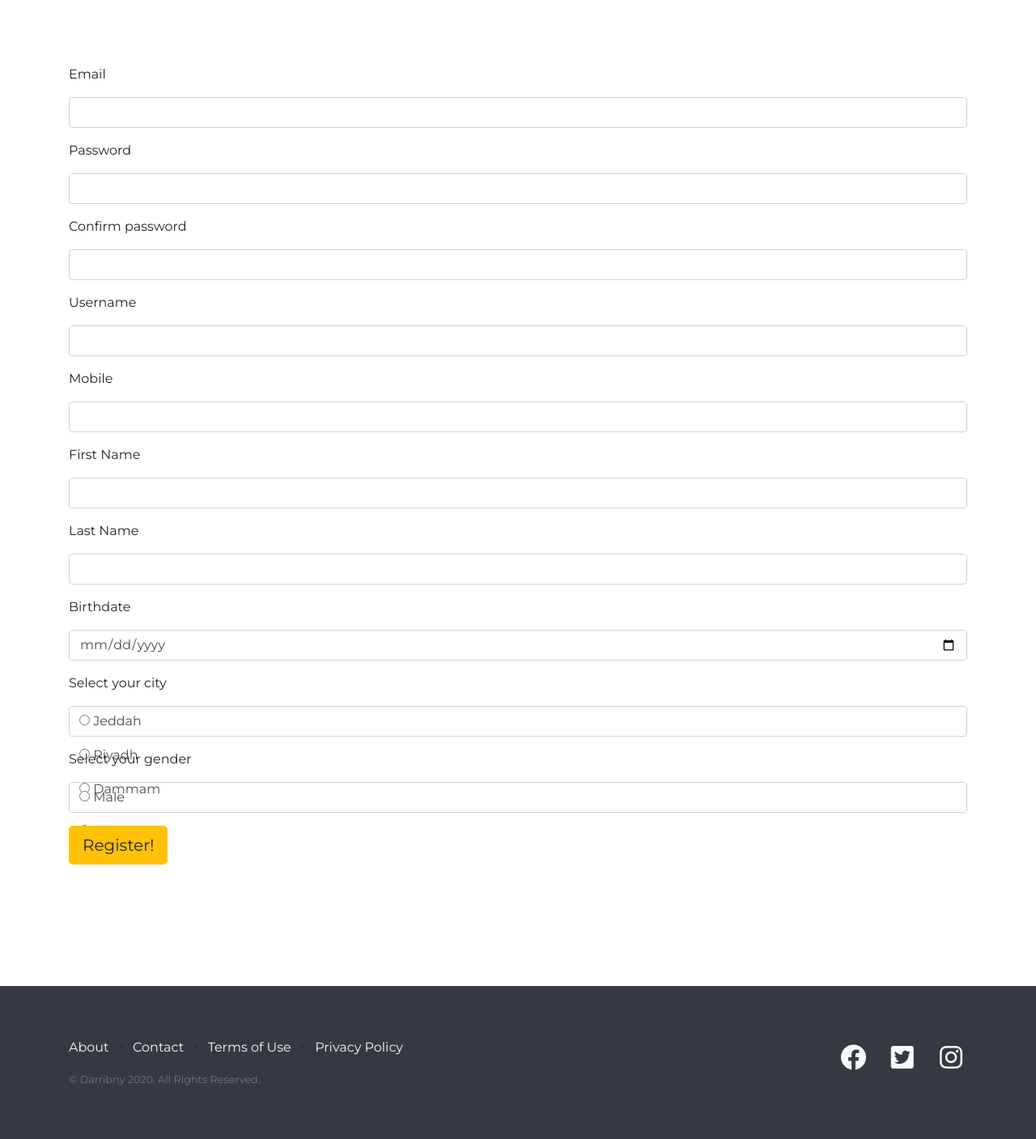
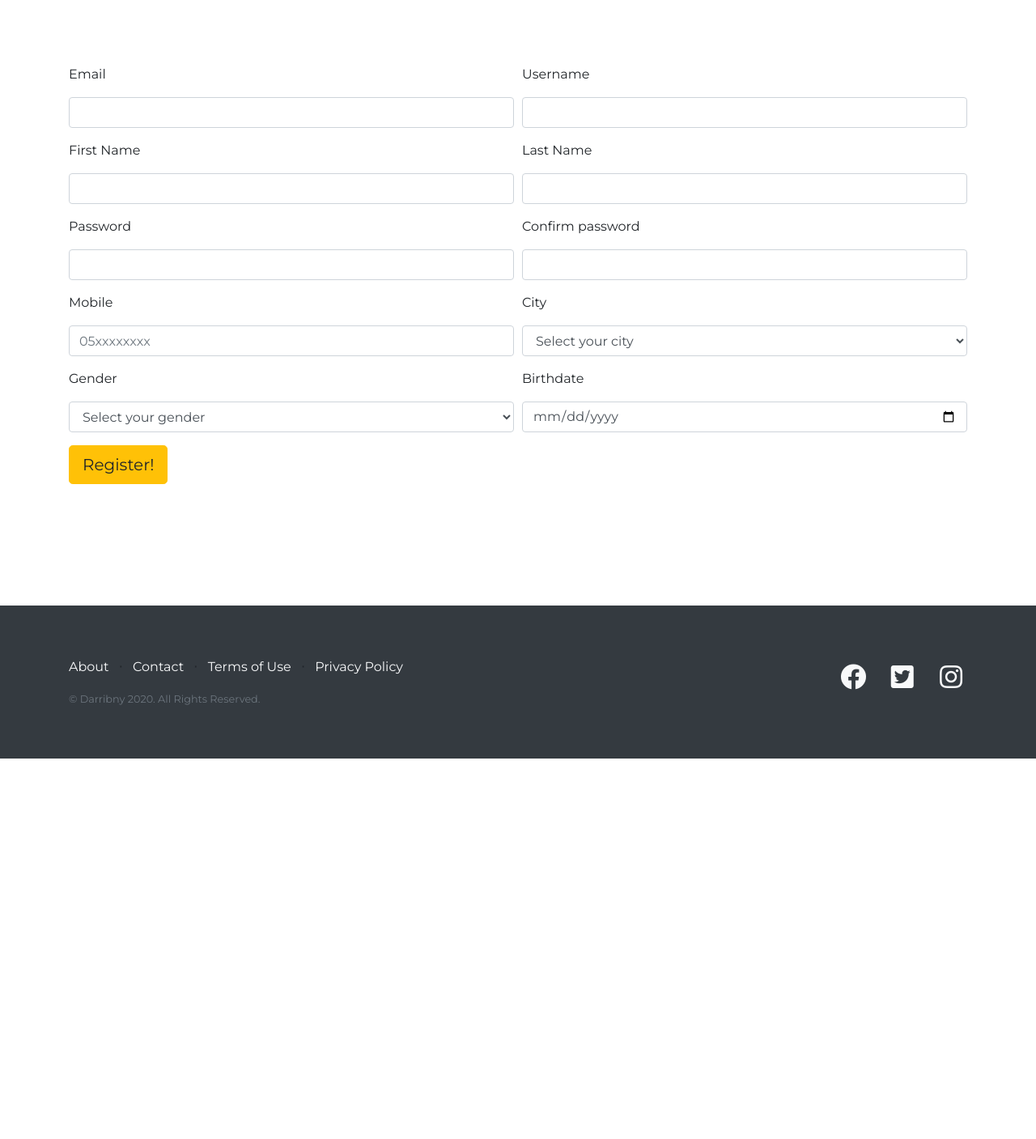
Before and after one commit to hatimalattas/Darribny, a Flask app: page /register in a window 1280 px wide. Shown: the part 70-1477 px from the top of the page at 81% size. After the commit the page ends 1007 px from the top, so only its background shows below. Run offline with Flask 2, Linux system fonts and the light colour scheme; some libraries are stand-ins or nearby versions; some web fonts are replaced.

Commit message:
designed registeration page

```diff
--- a/darribny/templates/register.html
+++ b/darribny/templates/register.html
@@ -1,59 +1,63 @@
-{% extends 'base.html' %}
-{% block content %}
 
+{% extends 'base.html' %} {% block content %}
 <div class="container login-container">
 
         <form method="POST">
             {{form.hidden_tag()}}
 
-        <div class="form-group">
+            <div class="form-row">
+                <div class="form-group col-md-6">
                     {{ form.email.label(class="form-group") }}
                     {{ form.email(class="form-control") }}
                 </div>
+                <div class="form-group col-md-6">
+                    {{ form.username.label(class="form-group") }}
+                    {{ form.username(class="form-control") }}
+                </div>
+            </div>
 
-        <div class="form-group">
+            <div class="form-row">
+                <div class="form-group col-md-6">
+                    {{ form.first_name.label(class="form-group") }}
+                    {{ form.first_name(class="form-control") }}
+                </div>
+                <div class="form-group col-md-6">
+                    {{ form.last_name.label(class="form-group") }}
+                    {{ form.last_name(class="form-control") }}
+                </div>
+            </div>
+
+            <div class="form-row">
+                <div class="form-group col-md-6">
                     {{ form.password.label(class="form-group") }}
                     {{ form.password(class="form-control") }}
                 </div>
-
-        <div class="form-group">
+                <div class="form-group col-md-6">
                     {{ form.pass_confirm.label(class="form-group") }}
                     {{ form.pass_confirm(class="form-control") }}
                 </div>
-
-        <div class="form-group">
-            {{ form.username.label(class="form-group") }}
-            {{ form.username(class="form-control") }}
             </div>
 
-        <div class="form-group">
+            <div class="form-row">
+                <div class="form-group col-md-6">
                     {{ form.mobile.label(class="form-group") }}
                     {{ form.mobile(class="form-control") }}
                 </div>
-
-        <div class="form-group">
-            {{ form.first_name.label(class="form-group") }}
-            {{ form.first_name(class="form-control") }}
+                <div class="form-group col-md-6">
+                    {{ form.city.label(class="form-group") }}
+                    {{ form.city(class="form-control") }}
+                </div>
             </div>
 
-        <div class="form-group">
-            {{ form.last_name.label(class="form-group") }}
-            {{ form.last_name(class="form-control") }}
+            <div class="form-row">
+                <div class="form-group col-md-6">
+                    {{ form.gender.label(class="form-group") }}
+                    {{ form.gender(class="form-control") }}
                 </div>
-
-        <div class="form-group">
+                <div class="form-group col-md-6">
                     {{ form.birthdate.label(class="form-group") }}
                     {{ form.birthdate(class="form-control") }}
                 </div>
-
-        <div class="form-group">
-            {{ form.city.label(class="form-group") }}
-            {{ form.city(class="form-control") }}
-        </div>
-
-        <div class="form-group">
-            {{ form.gender.label(class="form-group") }}
-            {{ form.gender(class="form-control") }}
             </div>
 
             <div class="form-group">
--- a/darribny/users/forms.py
+++ b/darribny/users/forms.py
@@ -1,52 +1,3 @@
-# from flask_wtf import FlaskForm
-# from wtforms import (StringField, BooleanField, DateTimeField,
-#                      RadioField,SelectField,TextField,
-#                      TextAreaField,SubmitField,IntegerField,DateField,PasswordField)
-# from wtforms.validators import DataRequired, Email, EqualTo
-# from wtforms import ValidationError
-# from flask_wtf.file import FileField, FileAllowed
-# from flask_login import current_user
-# from darribny.models import Trainee, Trainer
-
-# class LoginForm(FlaskForm):
-#     email = StringField('Email', validators=[DataRequired(),Email()])
-#     password = PasswordField('Password', validators=[DataRequired()])
-#     submit = SubmitField('Log In')
-
-# class RegistrationForm(FlaskForm):
-#     first_name = StringField('First Name', validators=[DataRequired()])
-#     last_name = StringField('Last Name', validators=[DataRequired()])
-#     mobile = IntegerField('Country Code', validators=[DataRequired()])
-#     city = RadioField('Select your city', choices=[('choice_one','Jeddah'),('choice_two','Riyadh'),('choice_three','Dammam')],validators=[DataRequired()])
-#     gender = RadioField('Select your gender', choices=[('choice_one','Male'),('choice_two','Female')],validators=[DataRequired()])
-#     birthdate = DateField('Birthdate', format='%Y-%m-%d',validators=[DataRequired()])
-#     email = StringField('Email', validators=[DataRequired(),Email()])
-#     username = StringField('Username', validators=[DataRequired()])
-#     password = PasswordField('Password', validators=[DataRequired(), EqualTo('pass_confirm', message='Passwords Must Match!')])
-#     pass_confirm = PasswordField('Confirm password', validators=[DataRequired()])
-#     submit = SubmitField('Register!')
-
-#     def check_email(self, field):
-#         if Trainee.query.filter_by(email=field.data).first():
-#             raise ValidationError('Your email has been registerd already!')
-#     def check_username(self, field):
-#         if Trainee.query.filter_by(username=field.data).first():
-#             raise ValidationError('Your username has been registerd already!')
-
-# class UpdateForm(FlaskForm):
-
-#     email = StringField('Email',validators=[DataRequired(),Email()])
-#     username = StringField('Username',validators=[DataRequired()])
-#     picture = FileField('Update Profile Picture',validators=[FileAllowed(['jpg','png'])])
-#     submit = SubmitField('Update')
-
-#     def check_email(self, field):
-#         if Trainee.query.filter_by(email=field.data).first():
-#             raise ValidationError('Your email has been registerd already!')
-#     def check_username(self, field):
-#         if Trainee.query.filter_by(username=field.data).first():
-#             raise ValidationError('Your username has been registerd already!')
-
 # Form Based Imports
 from flask_wtf import FlaskForm
 from wtforms import (StringField, BooleanField, DateTimeField,
@@ -73,9 +24,11 @@
 class RegistrationForm(FlaskForm):
     first_name = StringField('First Name', validators=[DataRequired()])
     last_name = StringField('Last Name', validators=[DataRequired()])
-    mobile = IntegerField('Mobile', validators=[DataRequired()])
-    city = RadioField('Select your city', choices=[('choice_one','Jeddah'),('choice_two','Riyadh'),('choice_three','Dammam')],validators=[DataRequired()])
-    gender = RadioField('Select your gender', choices=[('choice_one','Male'),('choice_two','Female')],validators=[DataRequired()])
+    mobile = IntegerField('Mobile', validators=[DataRequired()], render_kw={"placeholder": "05xxxxxxxx"})
+    gender = SelectField('Gender',
+                          choices=[('NA','Select your gender'),('Male', 'Male'), ('Female', 'Female')])
+    city = SelectField('City',
+                          choices=[('NA','Select your city'),('Jeddah', 'Jeddah'), ('Riyadh', 'Riyadh'), ('Dammam', 'Dammam')], render_kw={"placeholder": "Choose"})
     birthdate = DateField('Birthdate', format='%Y-%m-%d',validators=[DataRequired()])
     email = StringField('Email', validators=[DataRequired(),Email()])
     username = StringField('Username', validators=[DataRequired()])
```
Also changed, not shown: darribny/templates/_render_field.html (added, +9 -0 lines), darribny/users/views.py (+0 -107 lines), darribny/static/icons/cash.svg (deleted), 2 other files. Lines whose indentation alone changed are shown as unchanged.
